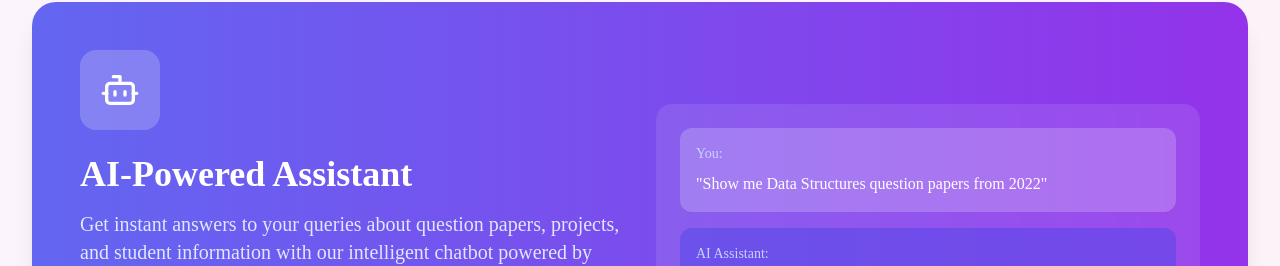
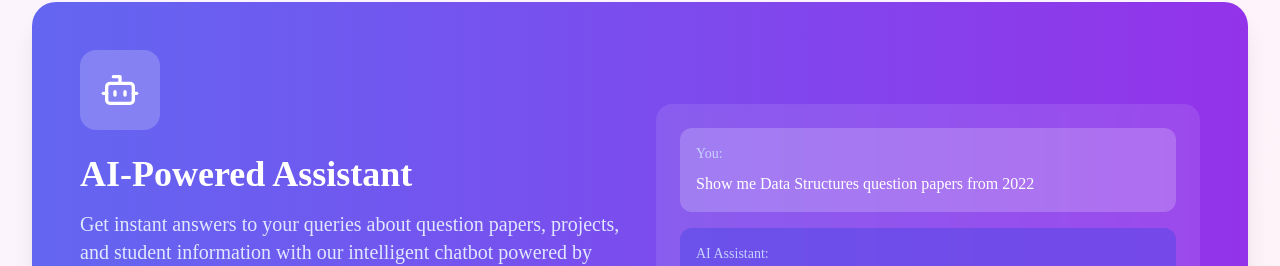
Before and after one commit to archmage-24/askiit, a Next.js app in the folder client/: page / in a window 1280 px wide. Shown: the part 3016-3282 px from the top of the page. Built offline with nearby package versions, Linux system fonts and the light colour scheme; a web font is replaced by a local one.

Commit message:
fix: remove quotation

```diff
--- a/client/src/components/home/solutions/AIAssistant.tsx
+++ b/client/src/components/home/solutions/AIAssistant.tsx
@@ -36,7 +36,7 @@ export default function AIAssistant() {
           <div className="bg-white/10 backdrop-blur-sm rounded-2xl p-6">
             <CardContent className="bg-white/20 rounded-xl p-4 mb-4 text-white">
               <div className="text-sm text-indigo-200 mb-2">You:</div>
-              &#34;Show me Data Structures question papers from 2022&#34;
+              Show me Data Structures question papers from 2022
             </CardContent>
             <CardContent className="bg-indigo-600/50 rounded-xl p-4 text-white">
               <div className="text-sm text-indigo-200 mb-2">AI Assistant:</div>
```
